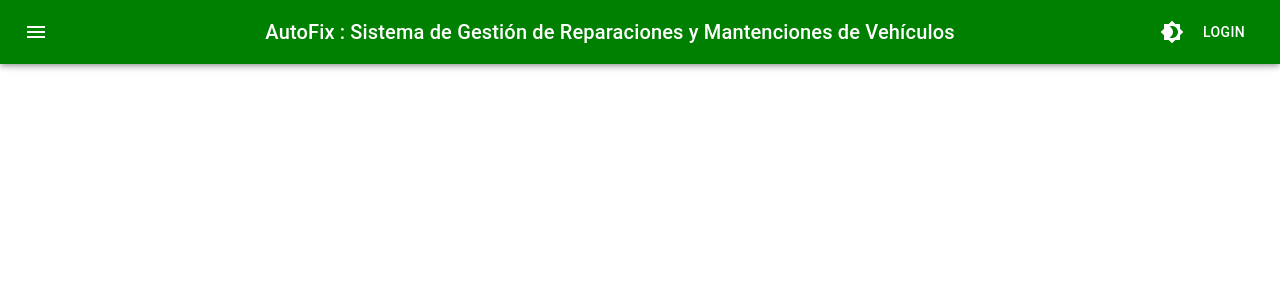
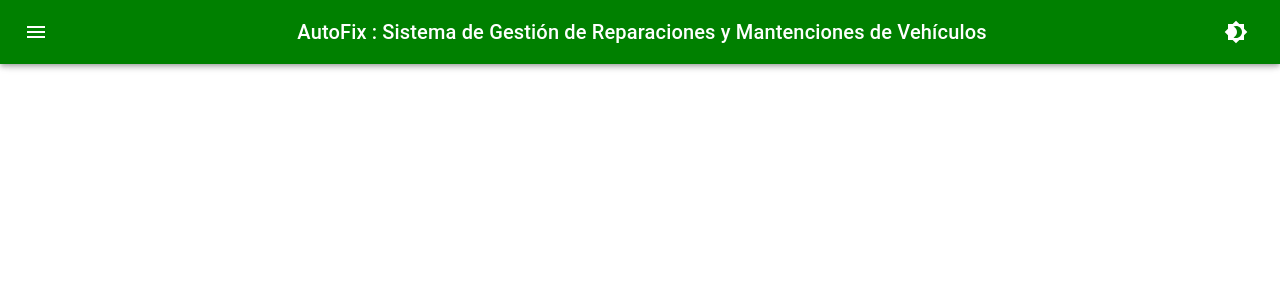
Before and after one commit to JaimeRiquelme/Tingeso_Entrega_1, a React (Vite) app in the folder landing/AutoFixFront/: page / in a window 1280 px wide. Shown: the top 300 px of the page. Built offline with nearby package versions, Linux system fonts and the light colour scheme.

Commit message:
Update NavBar

```diff
--- a/landing/AutoFixFront/src/components/Navbar.jsx
+++ b/landing/AutoFixFront/src/components/Navbar.jsx
@@ -50,8 +50,6 @@ export default function Navbar() {
           >
             {darkMode ? <Brightness7Icon /> : <Brightness4Icon />}
           </IconButton>
-
-          <Button color="inherit">Login</Button>
         </Toolbar>
       </AppBar>
 
```
Also changed, not shown: 1 other file (tests, documents, lock files or other folders).
